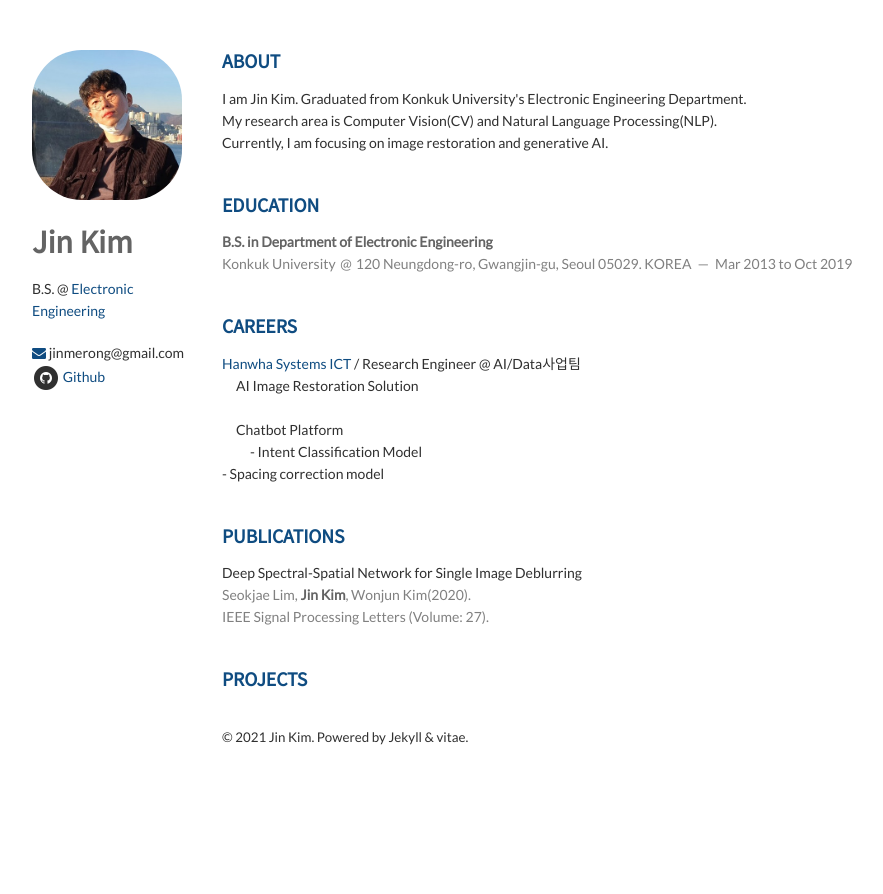
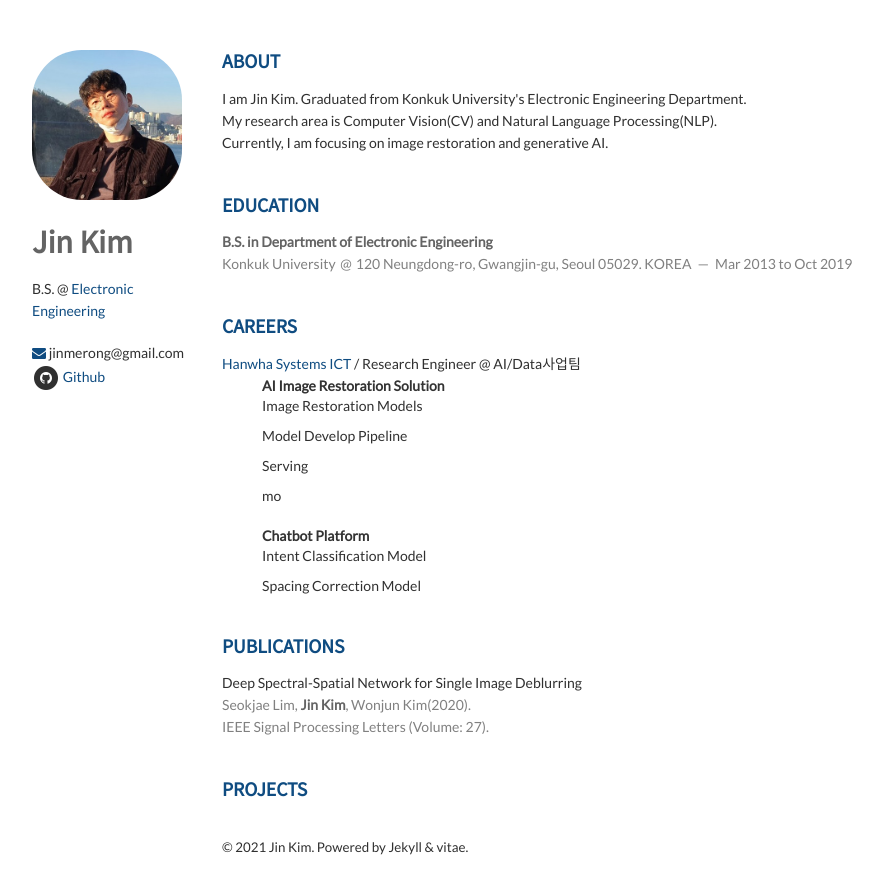
Before and after one commit to K-I-M-J-I-N/K-I-M-J-I-N.github.io, a Jekyll site: the page built from index.html, in a window 1280 px wide. Shown: the top 894 px of the page, without its empty margins (138-1021 px from the left). Built offline with Jekyll 4.4.1, drawn with Linux system fonts in a browser that asks for light colours; nearby versions of some CDN libraries; the list of posts is cut into pages by our own code.

Commit message:
Update careers.html

```diff
--- a/_includes/careers.html
+++ b/_includes/careers.html
@@ -5,17 +5,22 @@
         <header>
             <a href="https://www.hanwhasystems.com/kr/index.do">Hanwha Systems ICT</a> / Research Engineer @ AI/Data사업팀<br/>
         </header>
-        <p style="text-indent: 1em;">
-          <b>AI Image Restoration Solution</b><br/>
-           <br/>
-        </p>
-        <p style="text-indent: 1em;">
-          <b>Chatbot Platform</b><br/>
-            <p style="text-indent: 2em;">
-            - Intent Classification Model <br/>
-            - Spacing correction model <br/>
-            </p>
-        </p>
+        <p style="margin-left:40px"><strong>AI Image Restoration Solution</strong></p>
+
+        <ul>
+        	<li style="margin-left: 40px;">Image Restoration Models</li>
+        	<li style="margin-left: 40px;">Model Develop Pipeline</li>
+        	<li style="margin-left: 40px;">Serving</li>
+        	<li style="margin-left: 40px;">mo</li>
+        </ul>
+
+        <p style="margin-left:40px"><strong>Chatbot Platform</strong></p>
+
+        <ul>
+        	<li style="margin-left: 40px;">Intent Classification Model</li>
+        	<li style="margin-left: 40px;">Spacing Correction Model</li>
+        </ul>
+
     </article>
 
 </section>
```
